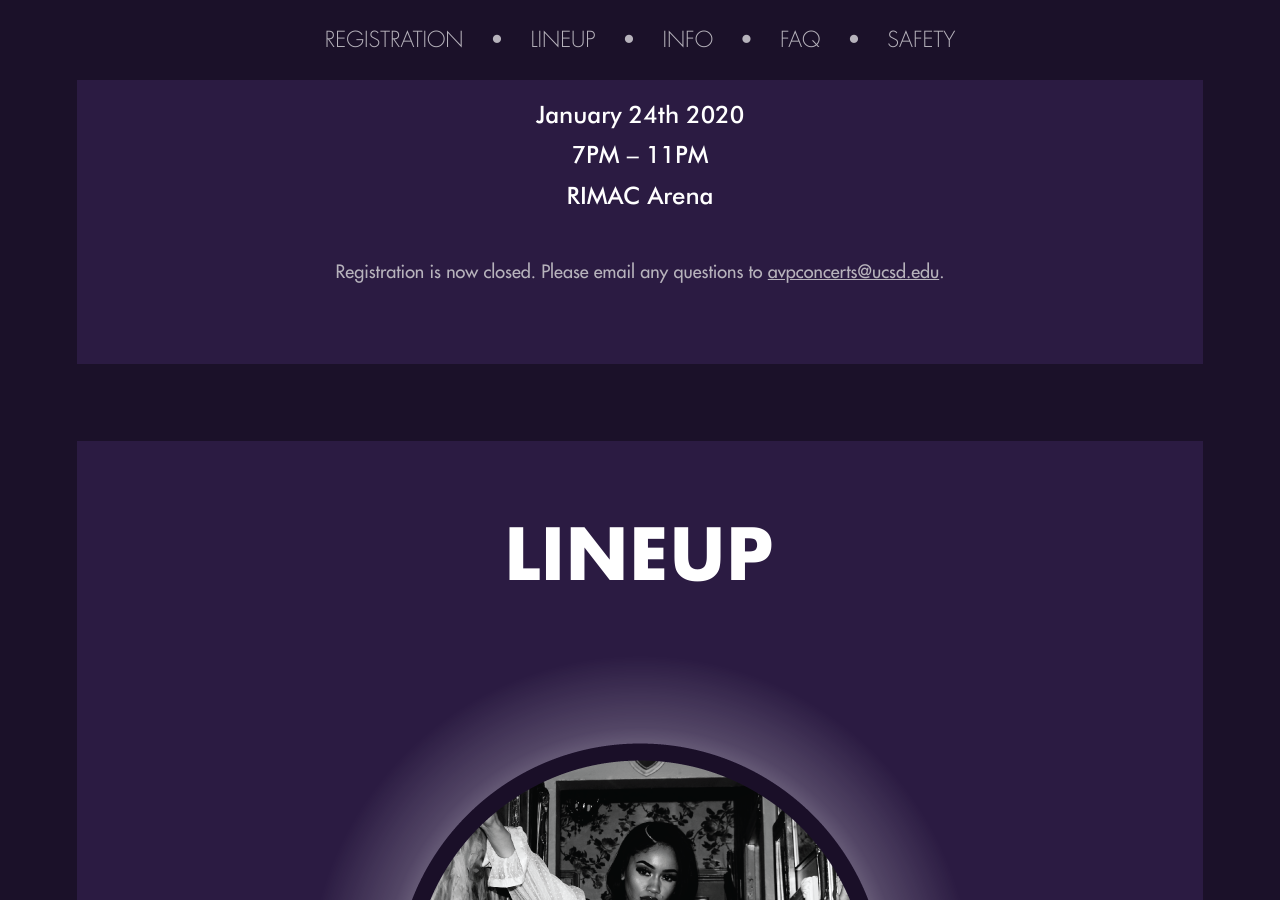
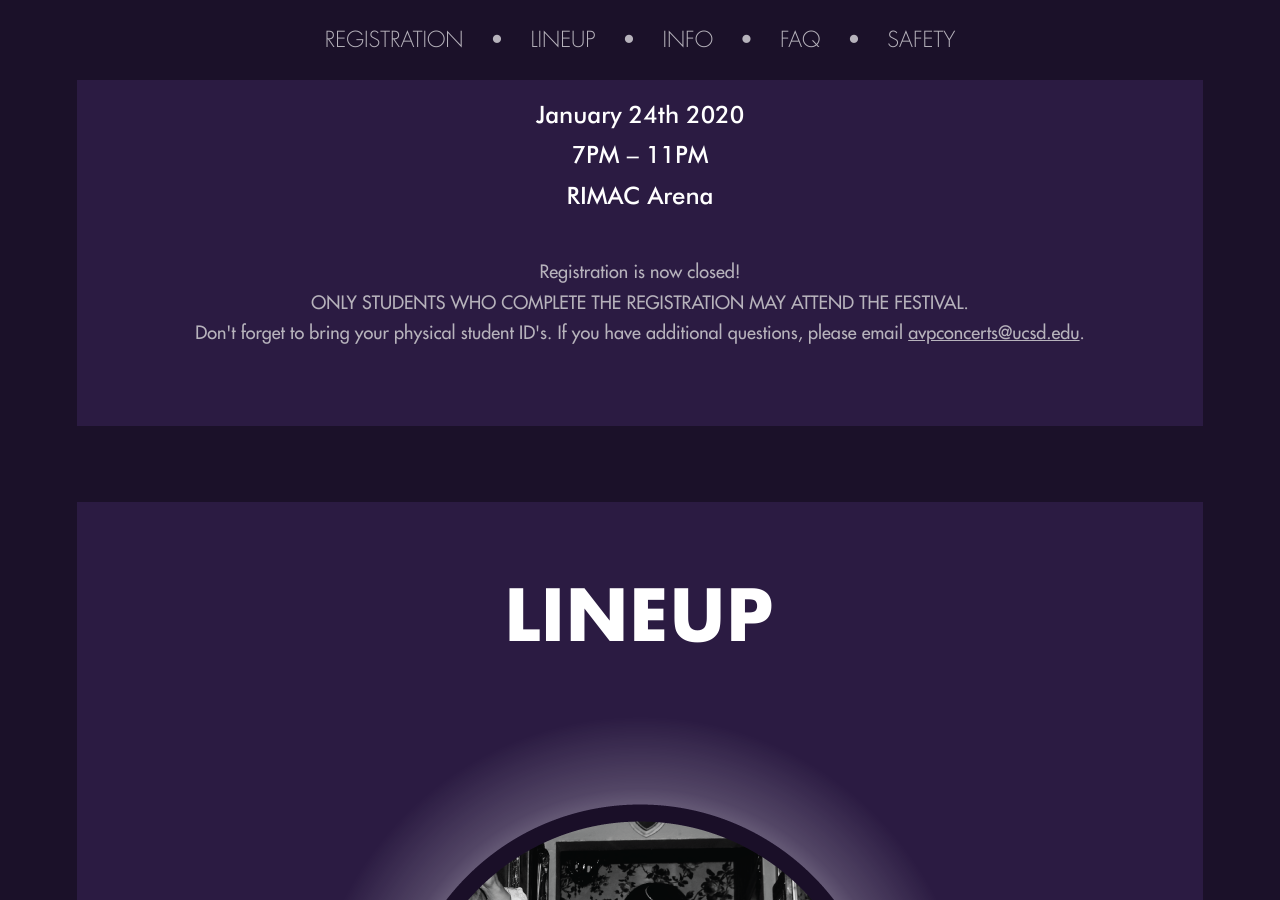
Before and after one commit to emilynguyen/horizon, a Jekyll site: the page built from index.html, in a window 1280 px wide and 900 px high, scrolled down 1069 px. Built offline with Jekyll 4.4.1, drawn with Linux system fonts in a browser that asks for light colours.

Commit message:
Update registration text

```diff
--- a/index.html
+++ b/index.html
@@ -84,8 +84,11 @@ permalink: /
       7PM – 11PM<br />
       RIMAC Arena
     </h2>
+
     <p>
-      Registration is now closed. Please email any questions to <a href="mailto:avpconcerts@ucsd.edu">avpconcerts@ucsd.edu</a>.
+        Registration is now closed! <br>
+        ONLY STUDENTS WHO COMPLETE THE REGISTRATION MAY ATTEND THE FESTIVAL. <br>
+        Don't forget to bring your physical student ID's. If you have additional questions, please email <a href="mailto:avpconcerts@ucsd.edu">avpconcerts@ucsd.edu</a>.
     </p>
     <p class="hide">
       <a
```
Also changed, not shown: _data/info.yml (+1 -1 lines), 5 other files.
